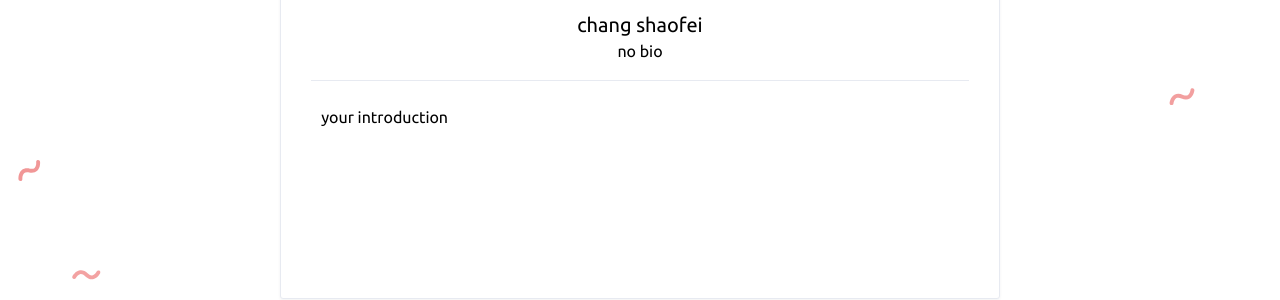
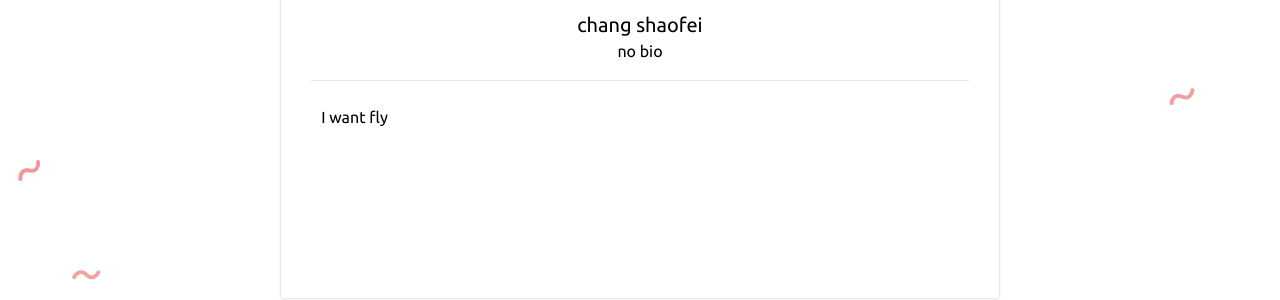
Before and after one commit to shaofeichang/shaofeichang.github.io, a Jekyll site: the page built from about.html, in a window 1280 px wide. Shown: the part 552-852 px from the top of the page. Built offline with Jekyll 4.4.1, drawn with Linux system fonts in a browser that asks for light colours; comment, search, counter and statistics services are not loaded.

Commit message:
Update _config.yml

```diff
--- a/_config.yml
+++ b/_config.yml
@@ -19,7 +19,7 @@ NickName: ''
 webtitle: 'MY Blog'
 bio: 'no bio'
 about: true
-aboutyou: 'your introduction'
+aboutyou: 'I want fly'
 portraits: '/assets/profile.jpeg' # your portraits image file path
 
 # SNS
```
